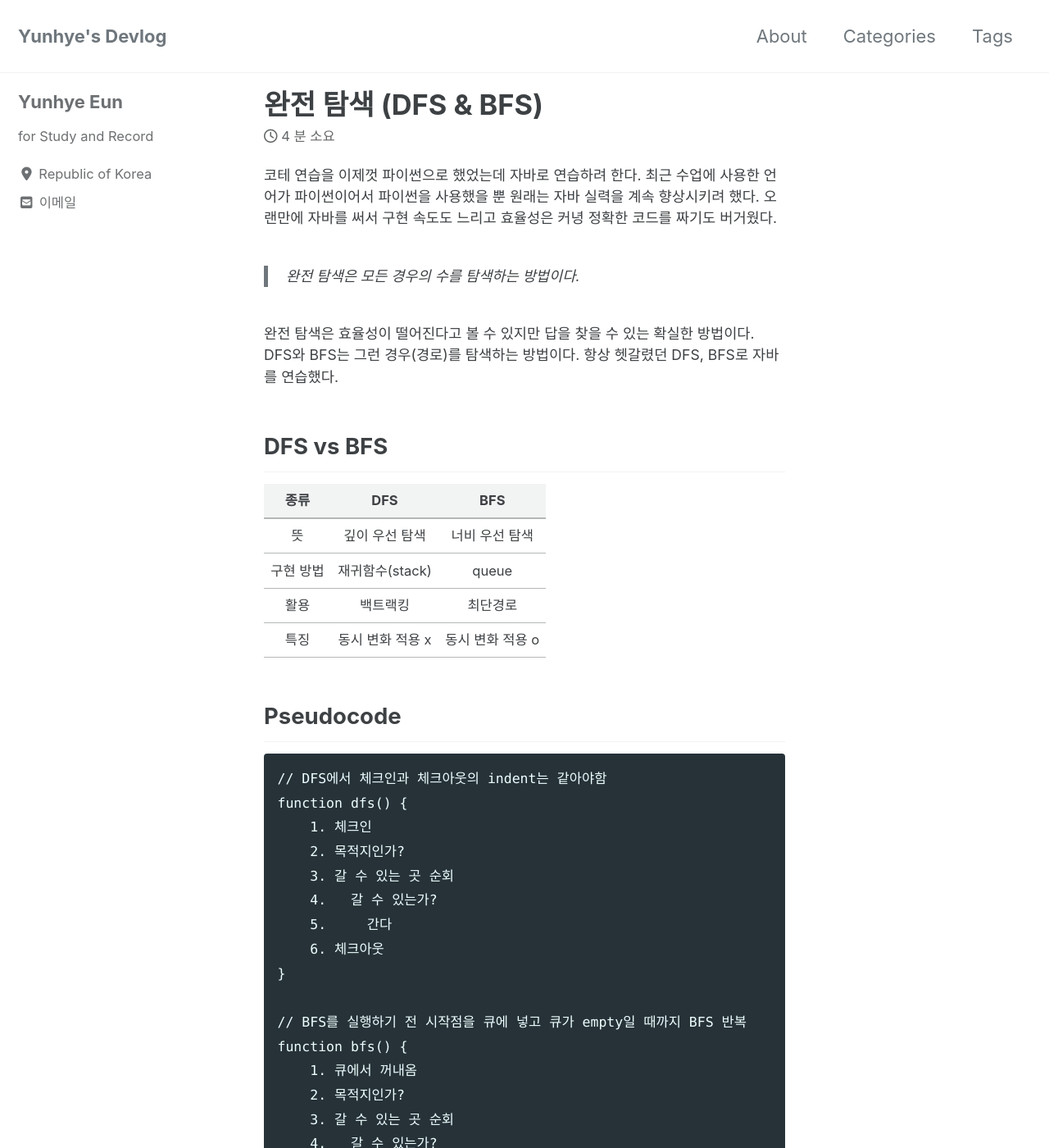
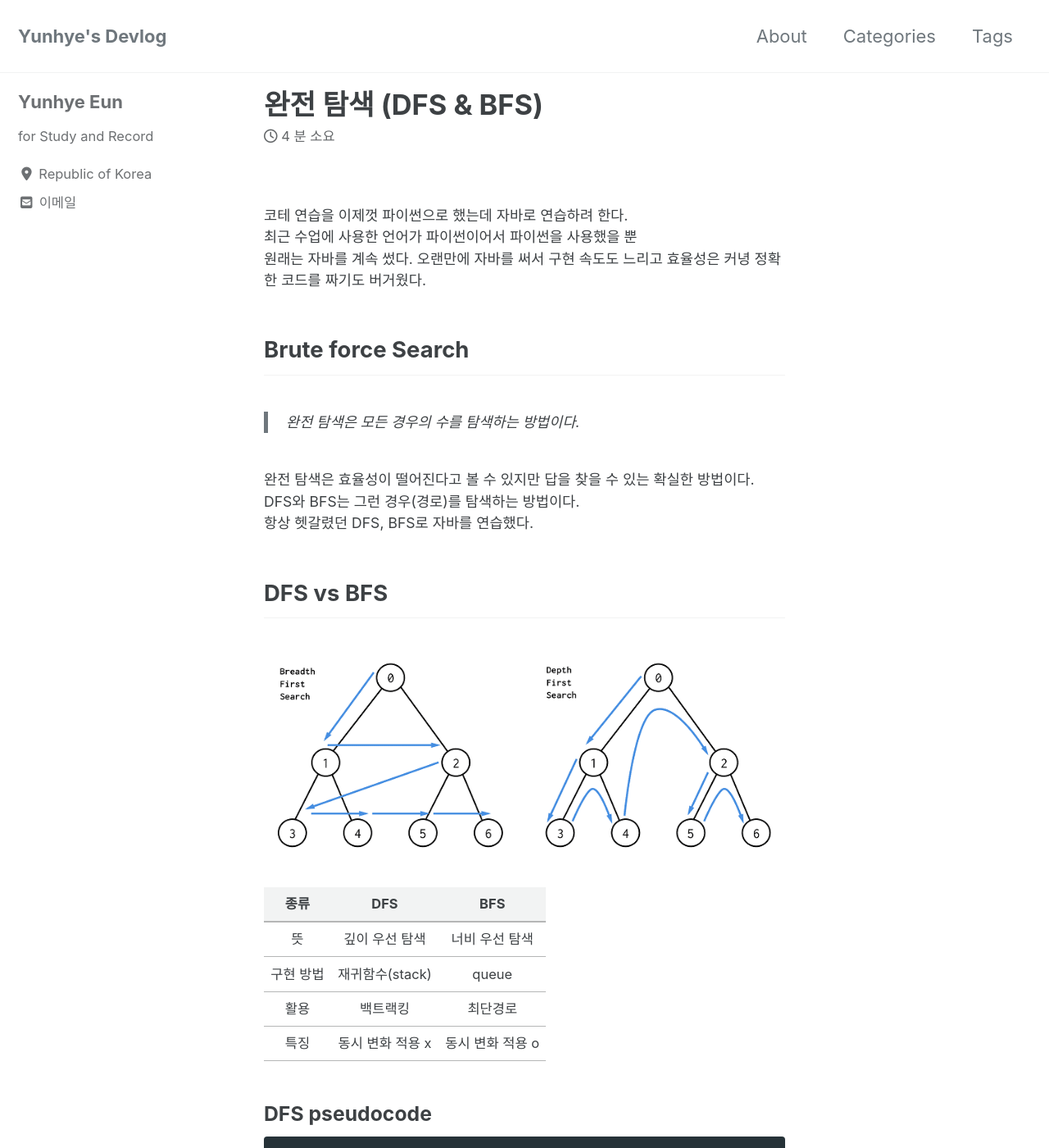
Before and after one commit to yunhyeeun/yunhyeeun.github.io, a Jekyll site: the page built from _posts/2020-08-10-dfs-bfs.md, in a window 1280 px wide and 1400 px high. Shown: the whole window at 82% size. Built offline with Jekyll 4.4.1, drawn with Linux system fonts in a browser that asks for light colours; cached includes are drawn as plain includes; nearby versions of some CDN libraries; some of the changed text lies outside the part shown.

Commit message:
Revise dfs-bfs post

````diff
--- a/_posts/2020-08-10-dfs-bfs.md
+++ b/_posts/2020-08-10-dfs-bfs.md
@@ -7,14 +7,25 @@ tags:
     - java
     - baekjoon
 ---
+<br>
 
-코테 연습을 이제껏 파이썬으로 했었는데 자바로 연습하려 한다. 최근 수업에 사용한 언어가 파이썬이어서 파이썬을 사용했을 뿐 원래는 자바 실력을 계속 향상시키려 했다. 오랜만에 자바를 써서 구현 속도도 느리고 효율성은 커녕 정확한 코드를 짜기도 버거웠다.
+코테 연습을 이제껏 파이썬으로 했는데 자바로 연습하려 한다.
+최근 수업에 사용한 언어가 파이썬이어서 파이썬을 사용했을 뿐
+원래는 자바를 계속 썼다.
+오랜만에 자바를 써서 구현 속도도 느리고 효율성은 커녕 정확한 코드를 짜기도 버거웠다.
+
+
+## Brute force Search
 
 > 완전 탐색은 모든 경우의 수를 탐색하는 방법이다.
 
-완전 탐색은 효율성이 떨어진다고 볼 수 있지만 답을 찾을 수 있는 확실한 방법이다. DFS와 BFS는 그런 경우(경로)를 탐색하는 방법이다. 항상 헷갈렸던 DFS, BFS로 자바를 연습했다.
+완전 탐색은 효율성이 떨어진다고 볼 수 있지만 답을 찾을 수 있는 확실한 방법이다.
+DFS와 BFS는 그런 경우(경로)를 탐색하는 방법이다.
+항상 헷갈렸던 DFS, BFS로 자바를 연습했다.
 
 ## DFS vs BFS
+<br>
+![bfs-dfs](/assets/images/bfs-dfs.png)
 
 |  종류  |     DFS    |     BFS     |
 |:-----:|   :-----:  |   :-----:   |
@@ -35,7 +48,11 @@ function dfs() {
     5.     간다
     6. 체크아웃
 }
+```
 
+### BFS pseudocode
+
+```
 // BFS를 실행하기 전 시작점을 큐에 넣고 큐가 empty일 때까지 BFS 반복
 function bfs() {
     1. 큐에서 꺼내옴
@@ -47,8 +64,10 @@ function bfs() {
 }
 ```
 
-## 완전 탐색
-완전 탐색은 재귀 함수로 구현된다. 재귀 함수를 구현할 때 중요한 포인트를 몇 개 찝어보았다.
+## Recursive Function
+
+완전 탐색은 재귀 함수로 구현된다.
+재귀 함수를 구현할 때 중요한 포인트를 몇 개 찝어보았다.
 
 1. 하나의 큰 문제를 여러 개의 작은 문제로 나누기
 2. 각 작은 문제를 정의하기 위한 **상태 정보** 설계하기
@@ -71,10 +90,16 @@ function recursion(StateParameters) {
 ## 문제 풀기
 
 위 pseudocode를 사용해서 문제를 풀어보자.
+
+1. [가르침 (백준 1062번)](https://www.acmicpc.net/problem/1062)
+2. [탈출 (백준 3055번)](https://www.acmicpc.net/problem/3055)
+
 ~~(문제 설명은 생략한다.)~~
 
-[백준 1062번 가르침 - DFS](https://www.acmicpc.net/problem/1062)
 
+### [백준 1062번 가르침 - DFS](https://www.acmicpc.net/problem/1062)
+
+<br>
 모든 단어에 a, c, i, n, t가 들어가므로 K가 5보다 작으면 단어를 하나도 읽을 수 없다.
 물론 K가 알파벳 수인 26 이상이면 모든 단어를 읽을 수 있다.
 <br>
@@ -88,10 +113,10 @@ function recursion(StateParameters) {
 핵심만 꼽으면 이렇다.
 - 모든 경우의 수를 찾을 때 DFS를 사용했다.
 - DFS 구현은 재귀함수로 했다.
-- 경로에 포함된 알파벳 정보를 boolean array인 visited에 저장했다.
-- DFS의 상태 정보는 visited의 index다.
-- DFS의 종결 조건은 visited에서 true의 개수가 K일 때이다.
-- 탐색 조건은 visited가 false일 때이다.
+- 경로에 포함된 알파벳 정보를 boolean array에 저장했다.
+- DFS의 상태 정보는 boolean array의 index다.
+- DFS의 종결 조건은 boolean array에서 true의 개수가 K일 때이다.
+- 탐색 조건은 boolean array에서 false일 때이다.
 <br>
 
 중요 흐름은 이렇다.
@@ -155,14 +180,19 @@ public static int countWords() {
 
 위 세 함수 중 dfs 함수가 DFS pseudocode에 맞추어 구현된 함수이다.
 DFS 함수를 만들 때 **체크인과 체크아웃을 같은 indent로 맞추면 디버깅이 편하다**.
-그외 특별한 점은 for loop 조건 특성상 알파벳 순서대로 순회하여 이전 알파벳은 이미 탐색된 글자이다. 따라서 **3. 갈 수 있는 곳 순회**에서 0부터가 아닌 curent+1에서 시작해도 무방하다.
+그리고 for loop 조건 특성상 알파벳 순서대로 순회하여 이전 알파벳은 이미 탐색된 글자이다.
+따라서 **3. 갈 수 있는 곳 순회**에서 0부터가 아닌 curent+1에서 시작해도 무방하다.
 <br>
 * * *
-<br>
-[백준 3055번 탈출 - BFS](https://www.acmicpc.net/problem/3055)
+
+### [백준 3055번 탈출 - BFS](https://www.acmicpc.net/problem/3055)
+
 ~~이 문제 포기하고 싶었다~~
 
-DFS가 BFS보다 머리 속으로 그리기 쉬워서 DFS를 선호한다. 최단경로 구하는 문제일 경우 BFS로 찾고 break하는 것이 효율성이 좋지만 DFS로 불가능하진 않다. 그러나 DFS를 쓸 수 없는 문제가 간혹 있다. 이 문제가 그렇다.
+DFS가 BFS보다 머리 속으로 그리기 쉬워서 DFS를 선호한다.
+최단경로 문제는 BFS로 찾고 break하는 것이 효율성이 좋지만 DFS로 불가능하진 않다.
+그러나 DFS를 쓸 수 없는 문제가 간혹 있다.
+이 문제가 그렇다.
 
 위 표에 적은 것처럼 고슴도치와 물이 동시에 이동할 때는 DFS를 사용할 수 없다.
 BFS pseudocode 연습하려다 까먹고 있었던 class까지 사용한다고 애를 먹었다.
````
Also changed, not shown: other parts of _posts/2020-08-10-dfs-bfs.md (+9 -2 lines), assets/images/bfs-dfs.png (added).
